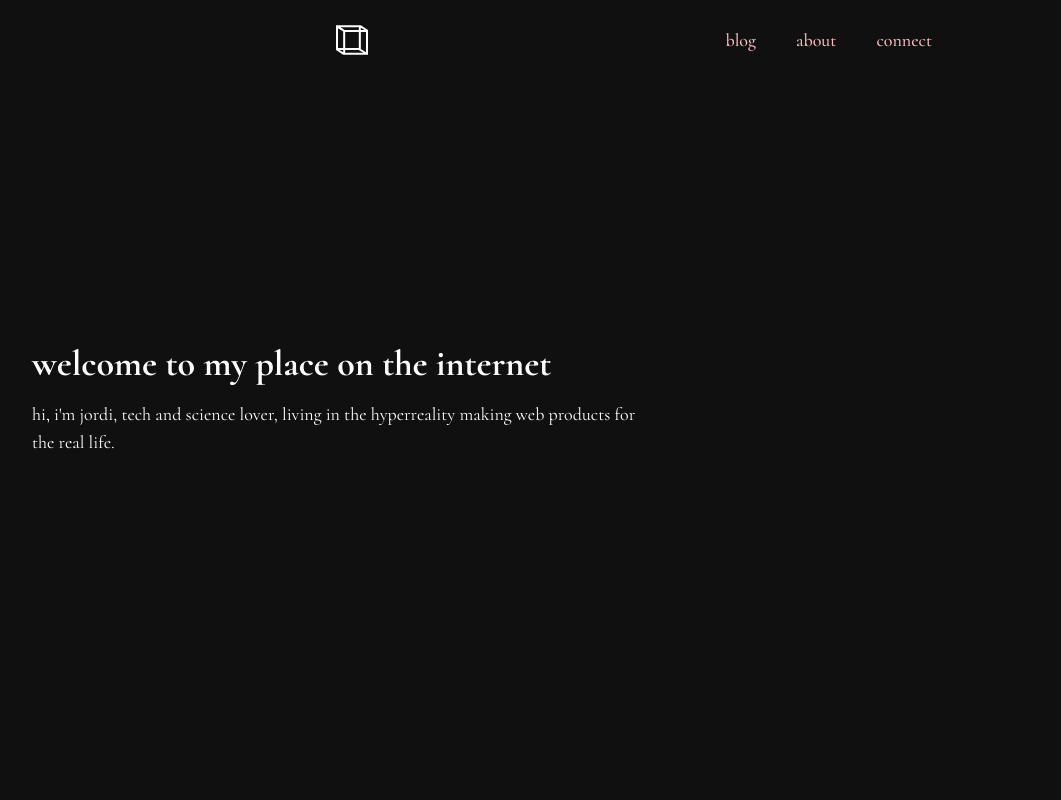
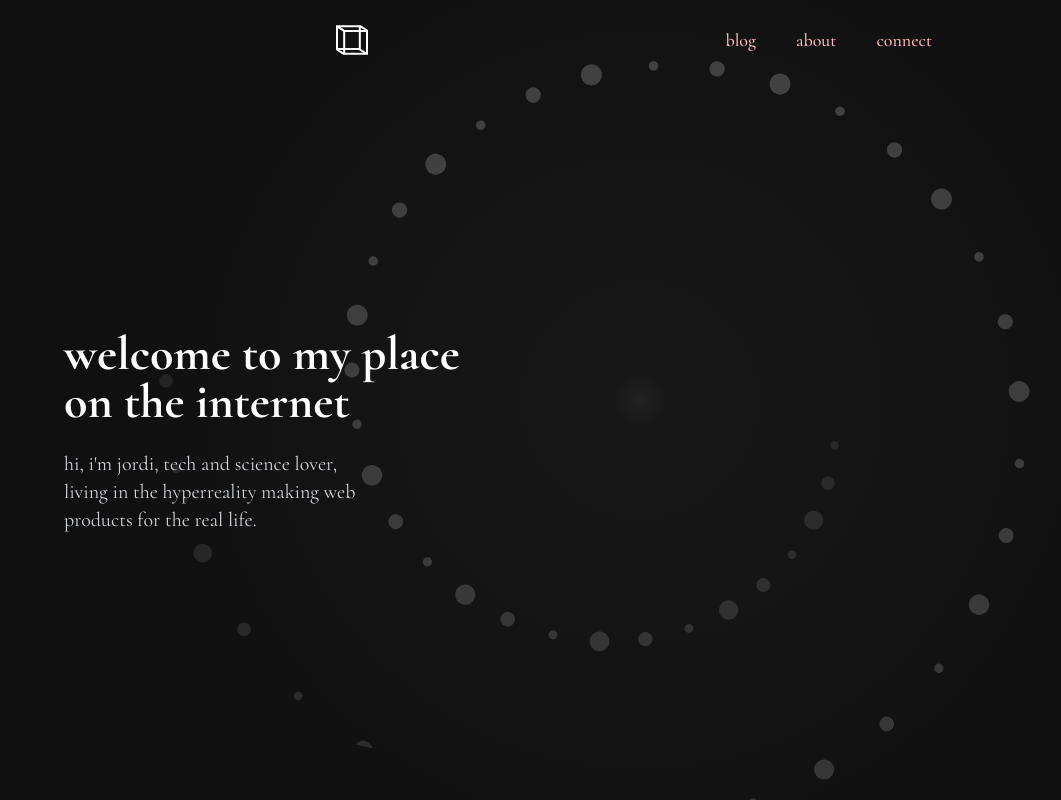
Before and after one commit to jordidimass/jordidimass, a Next.js app: page / in a window 1280 px wide. Shown: the whole page, without its empty margins (0-1061 px from the left). Built offline with nearby package versions, Linux system fonts and the light colour scheme.

Commit message:
homepage animation

```diff
--- a/src/app/about/page.tsx
+++ b/src/app/about/page.tsx
@@ -60,7 +60,7 @@ export default function AboutPage() {
           transition={{ duration: 0.8, delay: 0.4 }}
           className="space-y-6"
         >
-          <h2 className="text-2xl font-light tracking-widest">toolkit</h2>
+          <h2 className="text-2xl font-light tracking-widest">currenttoolkit</h2>
           <div className="grid grid-cols-2 md:grid-cols-4 gap-4">
             {skills.map((skill, index) => (
               <motion.div
--- a/src/app/page.tsx
+++ b/src/app/page.tsx
@@ -2,6 +2,123 @@
 
 import { useEffect } from 'react';
 import { motion } from 'framer-motion';
+
+const GalaxyBackground = () => {
+  // Using fixed positions instead of random values to avoid hydration issues
+  const stars = Array.from({ length: 50 }, (_, i) => {
+    const angle = (i / 50) * Math.PI * 2;
+    const spiralRadius = 25 + (i / 50) * 35;
+    // Using toFixed(6) to ensure consistent decimal places between server and client
+    const x = Number((50 + spiralRadius * Math.cos(angle + (i / 50) * Math.PI)).toFixed(6));
+    const y = Number((50 + spiralRadius * Math.sin(angle + (i / 50) * Math.PI)).toFixed(6));
+    const size = 0.5 + (i % 3) * 0.3;
+    return { x, y, size, delay: (i / 50) * 2 };
+  });
+
+  return (
+    <div className="fixed inset-0 w-screen h-screen overflow-hidden bg-[#111010]">
+      <motion.div
+        className="absolute inset-0"
+        animate={{
+          background: [
+            'radial-gradient(circle at 50% 50%, rgba(255,255,255,0.04) 0%, rgba(17,16,16,0) 70%)',
+            'radial-gradient(circle at 50% 50%, rgba(255,255,255,0.03) 0%, rgba(17,16,16,0) 70%)',
+            'radial-gradient(circle at 50% 50%, rgba(255,255,255,0.04) 0%, rgba(17,16,16,0) 70%)',
+          ],
+        }}
+        transition={{
+          duration: 8,
+          repeat: Infinity,
+          ease: "linear"
+        }}
+      />
+      <motion.svg
+        className="absolute w-full h-full opacity-30"
+        viewBox="0 0 100 100"
+        animate={{
+          rotate: 360
+        }}
+        transition={{
+          duration: 150,
+          repeat: Infinity,
+          ease: "linear"
+        }}
+      >
+        {/* Spiral arms */}
+        <motion.path
+          d="M 50 50 Q 65 35, 80 40 T 95 50"
+          stroke="rgba(255,255,255,0.05)"
+          strokeWidth="20"
+          fill="none"
+          animate={{ opacity: [0.1, 0.2, 0.1] }}
+          transition={{
+            duration: 3,
+            repeat: Infinity,
+            ease: "easeInOut"
+          }}
+        />
+        <motion.path
+          d="M 50 50 Q 35 65, 20 60 T 5 50"
+          stroke="rgba(255,255,255,0.05)"
+          strokeWidth="20"
+          fill="none"
+          animate={{ opacity: [0.1, 0.2, 0.1] }}
+          transition={{
+            duration: 3,
+            repeat: Infinity,
+            ease: "easeInOut"
+          }}
+        />
+
+        {/* Stars */}
+        {stars.map((star, i) => (
+          <motion.circle
+            key={i}
+            cx={star.x}
+            cy={star.y}
+            r={star.size}
+            fill="rgba(255,255,255,0.8)"
+            animate={{
+              opacity: [0.2, 0.8, 0.2],
+              scale: [1, 1.2, 1],
+            }}
+            transition={{
+              duration: 3,
+              repeat: Infinity,
+              ease: "easeInOut",
+              delay: star.delay,
+            }}
+          />
+        ))}
+
+        {/* Central glow */}
+        <motion.circle
+          cx="50"
+          cy="50"
+          r="3"
+          fill="url(#galaxyGradient)"
+          animate={{
+            opacity: [0.3, 0.5, 0.3],
+            scale: [1, 1.1, 1],
+          }}
+          transition={{
+            duration: 4,
+            repeat: Infinity,
+            ease: "easeInOut"
+          }}
+        />
+
+        {/* Gradient definition */}
+        <defs>
+          <radialGradient id="galaxyGradient" cx="50%" cy="50%" r="50%">
+            <stop offset="0%" stopColor="rgba(255,255,255,0.3)" />
+            <stop offset="100%" stopColor="rgba(255,255,255,0)" />
+          </radialGradient>
+        </defs>
+      </motion.svg>
+    </div>
+  );
+};
 
 export default function HomePage() {
   useEffect(() => {
@@ -9,7 +126,7 @@ export default function HomePage() {
       if (window.innerWidth >= 1024) {
         document.body.style.overflow = 'hidden';
       } else {
-        document.body.style.overflow = 'unset';
+        document.body.style.overflow = 'hidden'; // Changed from 'unset' to 'hidden'
       }
     };
 
@@ -23,15 +140,32 @@ export default function HomePage() {
   }, []);
 
   return (
-    <div className="fixed inset-0 flex bg-[#111010] items-center px-8">
+    <div className="fixed inset-0 w-screen h-screen flex flex-col lg:flex-row bg-[#111010] overflow-hidden pt-16">
       <motion.div
-        className="w-full lg:w-1/2"
-        initial={{ opacity: 0, y: 20 }}
-        animate={{ opacity: 1, y: 0 }}
+        className="w-full lg:w-1/2 flex items-center px-8 lg:px-16 pt-12 lg:pt-0 z-10"
+        initial={{ opacity: 0, x: -20 }}
+        animate={{ opacity: 1, x: 0 }}
         transition={{ duration: 0.8 }}
       >
-        <h1 className="text-4xl font-bold mb-4 text-white">welcome to my place on the internet</h1>
-        <p className="text-lg text-white">hi, i&apos;m jordi, tech and science lover, living in the hyperreality making web products for the real life. </p>
+        <div className="w-full">
+          <h1 className="text-4xl lg:text-5xl font-bold mb-4 lg:mb-6 text-white leading-tight">
+            welcome to my place<br />on the internet
+          </h1>
+          <p className="text-lg lg:text-xl text-gray-300 leading-relaxed">
+            hi, i&apos;m jordi, tech and science lover,<br />
+            living in the hyperreality making web<br />
+            products for the real life.
+          </p>
+        </div>
+      </motion.div>
+
+      <motion.div
+        className="flex-1 lg:w-1/2 relative"
+        initial={{ opacity: 0 }}
+        animate={{ opacity: 1 }}
+        transition={{ duration: 1 }}
+      >
+        <GalaxyBackground />
       </motion.div>
     </div>
   );
--- a/src/components/Navbar.tsx
+++ b/src/components/Navbar.tsx
@@ -50,8 +50,8 @@ export default function Navbar() {
       ref={navRef}
       className={`fixed w-full top-0 z-50 transition-colors duration-300 ${
         isScrolled && !isOpen
-          ? 'bg-[#111010]/40 backdrop-blur-md shadow-lg'
-          : 'bg-[#111010]'
+          ? 'bg-[#111010]/40 backdrop-blur-sm'
+          : 'bg-transparent'
       }`}
     >
       <div className="max-w-2xl mx-auto px-6 py-2 sm:px-6 lg:px-8">
@@ -103,7 +103,7 @@ export default function Navbar() {
 
       {isOpen && (
         <div
-          className="fixed inset-0 z-40 bg-[#111010]/40 backdrop-blur-md shadow-lg md:hidden"
+          className="fixed inset-0 z-40 bg-[#111010]/40 backdrop-blur-sm shadow-lg md:hidden"
         >
           <div className="flex items-center justify-center min-h-screen">
             <div className="px-2 pt-2 pb-3 space-y-1 sm:px-3">
```
